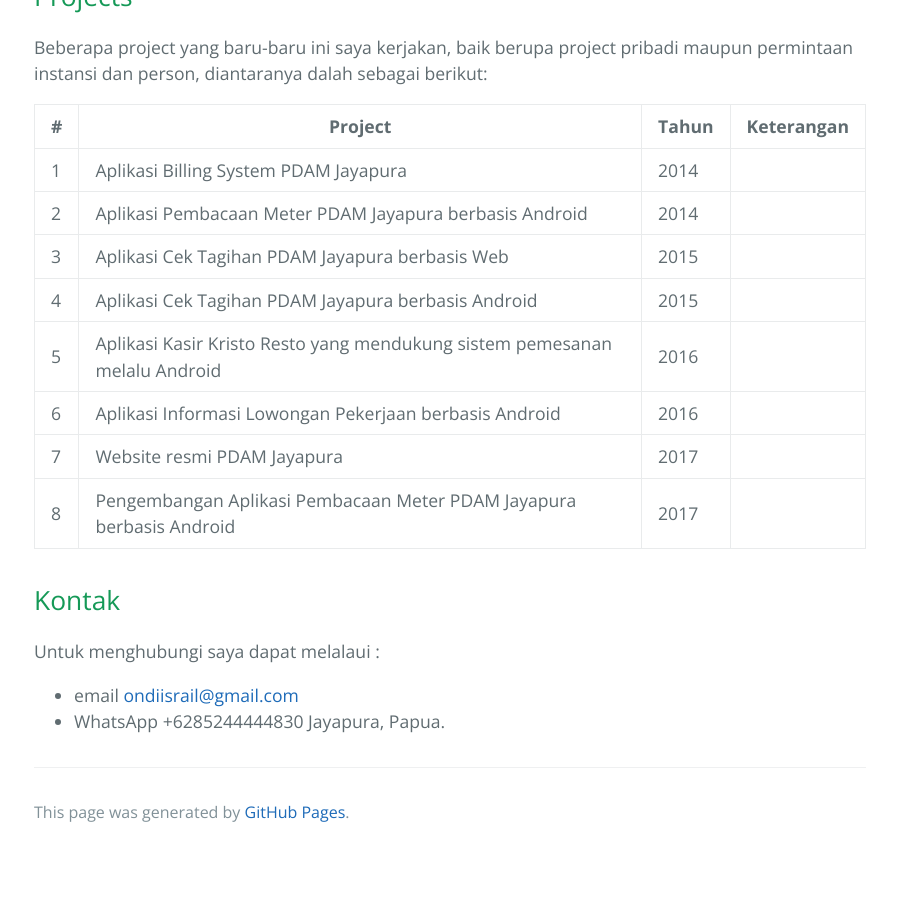
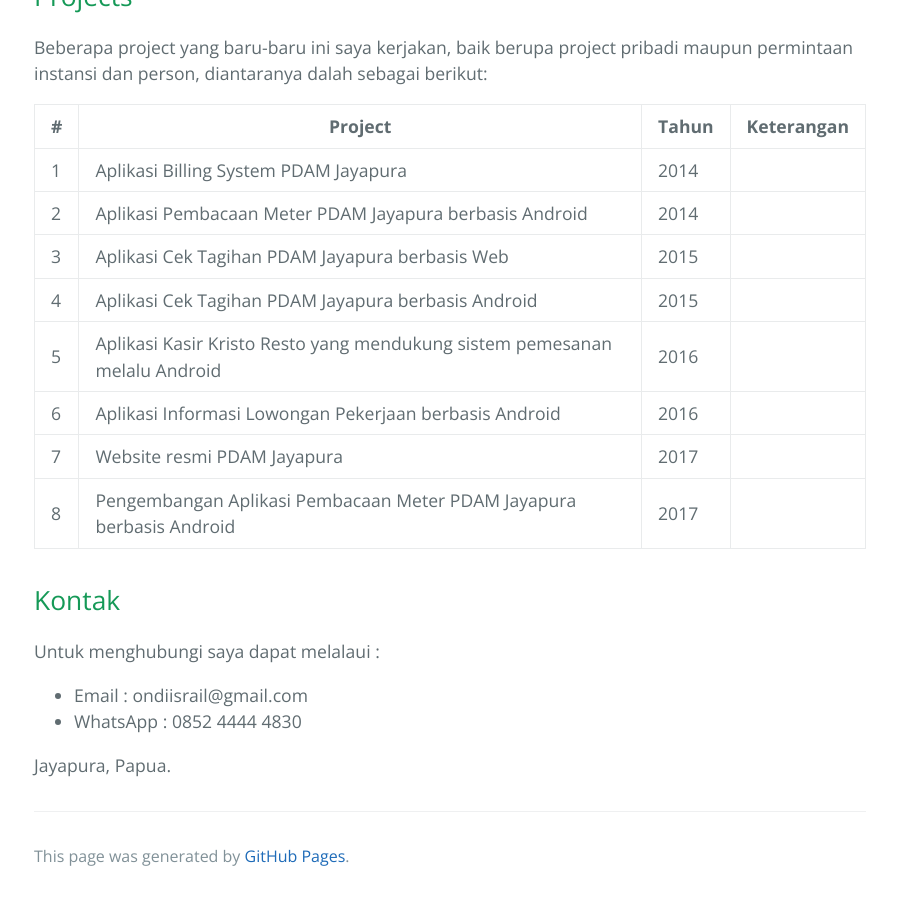
Before and after one commit to arecastudio/arecastudio.github.io, a Jekyll site: the page built from about.md, in a window 1280 px wide and 900 px high, scrolled down 785 px. Shown: the whole window, without its empty margins (190-1087 px from the left). Built offline with Jekyll 4.4.1, drawn with Linux system fonts in a browser that asks for light colours; before the commit the page ends 1641 px from its top, so only the background shows below that.

Commit message:
ubah about 2

```diff
--- a/about.md
+++ b/about.md
@@ -74,6 +74,9 @@
 
 <h2>Kontak</h2>
 Untuk menghubungi saya dapat melalaui :
-+ email [ondiisrail@gmail.com](mailto:ondiisrail@gmail.com)
-+ WhatsApp +6285244444830
+<ul>
+	<li>Email : ondiisrail@gmail.com</li>
+	<li>WhatsApp : 0852 4444 4830</li>
+</ul>
+
 Jayapura, Papua.
```
